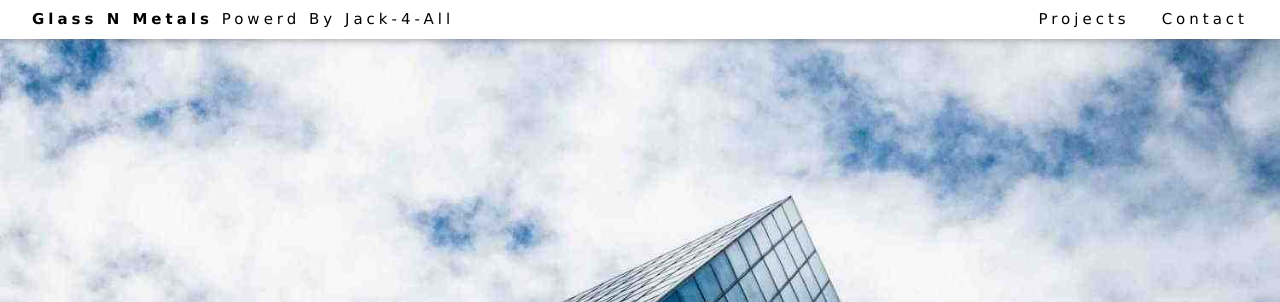
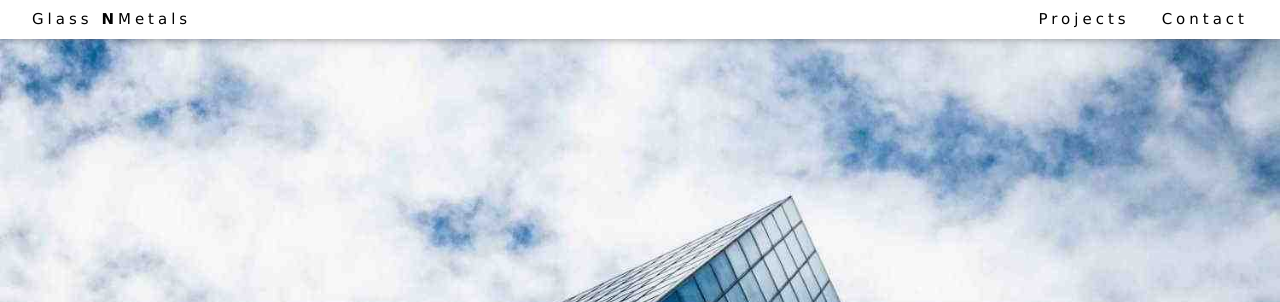
Before and after one commit to AmmadJaffer/glassnmetals, a plain HTML site: page index.html in a window 1280 px wide. Shown: the top 302 px of the page. Drawn offline with nearby package versions, Linux system fonts and the light colour scheme; some packages are replaced by stand-ins of ours.

Commit message:
Update index.html

```diff
--- a/index.html
+++ b/index.html
@@ -9,7 +9,7 @@
 <!-- Navbar (sit on top) -->
 <div class="w3-top">
   <div class="w3-bar w3-white w3-wide w3-padding-8 w3-card-2">
-    <a href="#home" class="w3-margin-left w3-bar-item w3-button"><b>Glass N Metals</b> Powerd By Jack-4-All</a>
+    <a href="#home" class="w3-margin-left w3-bar-item w3-button">Glass <b>N</b>Metals</a>
     <!-- Float links to the right. Hide them on small screens -->
     <div class="w3-right w3-hide-small">
       <a href="#projects" class="w3-bar-item w3-button">Projects</a>
```
